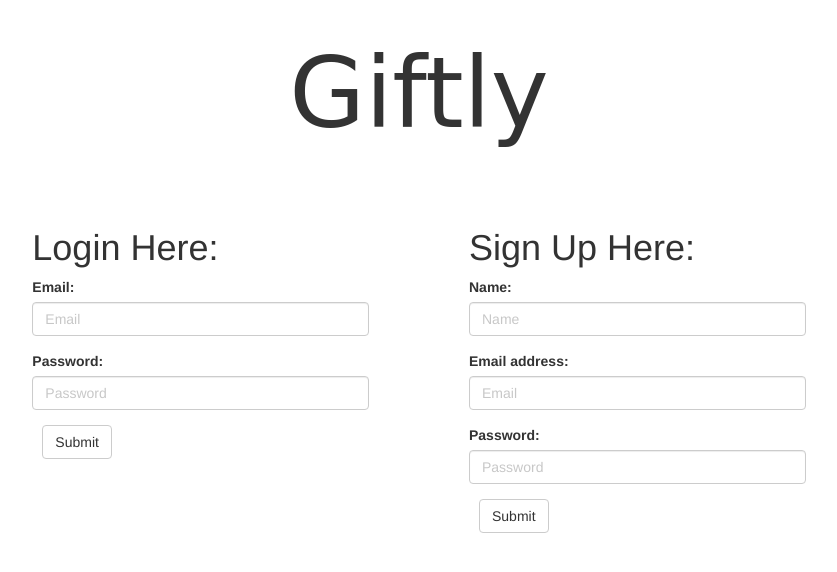
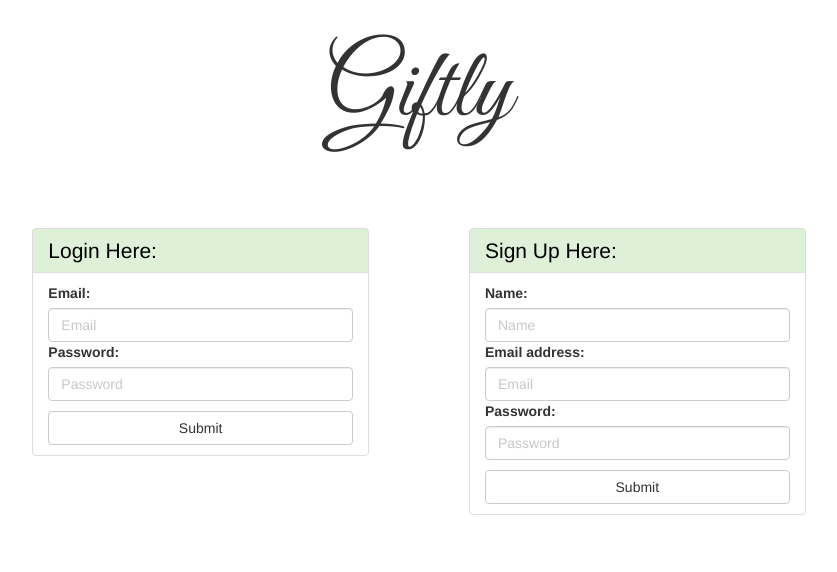
Before and after one commit to stefanbeaulieu/GroupProjectOne, a PHP site: page / in a window 1280 px wide. Shown: the top 572 px of the page, without its empty margins (221-1058 px from the left). Run offline with PHP 8.4, Linux system fonts and the light colour scheme; some libraries are stand-ins or nearby versions.

Commit message:
#8 - Layout of Index - Created Boxes

```diff
--- a/css/style.css
+++ b/css/style.css
@@ -48,7 +48,7 @@ HEADINGS
 
 .banner {
 	font-size: 7em;
-	font-family: cursive;
+	font-family: 'Great Vibes', cursive;
 	padding: 20px 0px;
 }
 
@@ -86,11 +86,27 @@ button:hover {
   padding-top: 20px;
 }
 
+.btn {
+  width: 100%;
+  margin-top: 10px;
+  margin-left: 0px;
+}
+
 
 /***********************
 FONT
 ***********************/
 
-h2 {
-  font-size: 36px;
+.list-group-item-info {
+  font-size: 1.5em;
+  color: #000;
 }
+
+.list-group-item-success {
+  font-size: 1.5em;
+  color: #000;
+}
+
+.subheading {
+  font-size: 1em;
+}
--- a/index.html
+++ b/index.html
@@ -11,6 +11,8 @@
   <link rel="stylesheet" href="css/normalize.css">
   <!-- External link for the bootstrap styles -->
   <link rel="stylesheet" href="https://maxcdn.bootstrapcdn.com/bootstrap/3.3.7/css/bootstrap.min.css">
+  <!-- External Link for the Banner Font -->
+  <link href="https://fonts.googleapis.com/css?family=Great+Vibes" rel="stylesheet">
   <!-- External Link to Our Stylesheet -->
   <link rel="stylesheet" href="css/style.css">
   <!-- External JQuery -->
@@ -36,37 +38,42 @@
 	  <div class="row">
 
 	    <div class="col-sm-6 col-md-push-2 col-md-4 col-lg-push-2 col-lg-4">
-	        <form>
-	          <h2>Login Here:</h2>
-	          <div class="form-group">
-	            <label for="signInEmail">Email:</label>
-	            <input type="email" class="form-control" id="signInEmail" placeholder="Email">
-	          </div>
-	          <div class="form-group">
-	            <label for="signInPassword">Password:</label>
-	            <input type="password" class="form-control" id="signInPassword" placeholder="Password">
-	          </div>
-	          <button type="submit" class="btn btn-default" id="loginButton">Submit</button>
-	        </form>
+        <form>
+          <h2 class="list-group-item list-group-item-success">Login Here:</h2>
+          <div class="form-group list-group-item">
+            <!-- Email Section -->
+            <label for="signInEmail"><span class="subheading">Email: </span></label>
+            <input type="email" class="form-control" id="signInEmail" placeholder="Email">
+
+          	<!-- password section -->
+            <label for="signInPassword"><span class="subheading">Password: </span></label>
+            <input type="password" class="form-control" id="signInPassword" placeholder="Password">
+
+          	<button type="submit" class="btn btn-default" id="loginButton">Submit</button>
+        	</div>
+      	</form>
 	    </div>
 
 	    <div class="col-sm-6 col-md-push-2 col-md-4 col-lg-push-2 col-lg-4">
 
 	        <form>
-	          <h2>Sign Up Here:</h2>
-	          <div class="form-group">
+	          <h2 class="list-group-item list-group-item-success">Sign Up Here:</h2>
+	          <div class="form-group list-group-item">
+	          	<!-- Name Section -->
 	            <label for="InputName">Name:</label>
 	            <input type="text" class="form-control" id="name" placeholder="Name">
-	          </div>
-	          <div class="form-group">
+
+	          	<!-- Email Section -->
 	            <label for="InputEmail">Email address:</label>
 	            <input type="email" class="form-control" id="email" placeholder="Email">
-	          </div>
-	          <div class="form-group">
+
+	          	<!-- Password Section -->
 	            <label for="InputPassword">Password:</label>
 	            <input type="password" class="form-control" id="password" placeholder="Password">
-	          </div>
-	          <button type="submit" class="btn btn-default" id="signupButton">Submit</button>
+
+	          	<!-- Button to Sign Up -->
+	          	<button type="submit" class="btn btn-default" id="signupButton">Submit</button>
+	        	</div>
 	        </form>
 
 	    </div>
```
